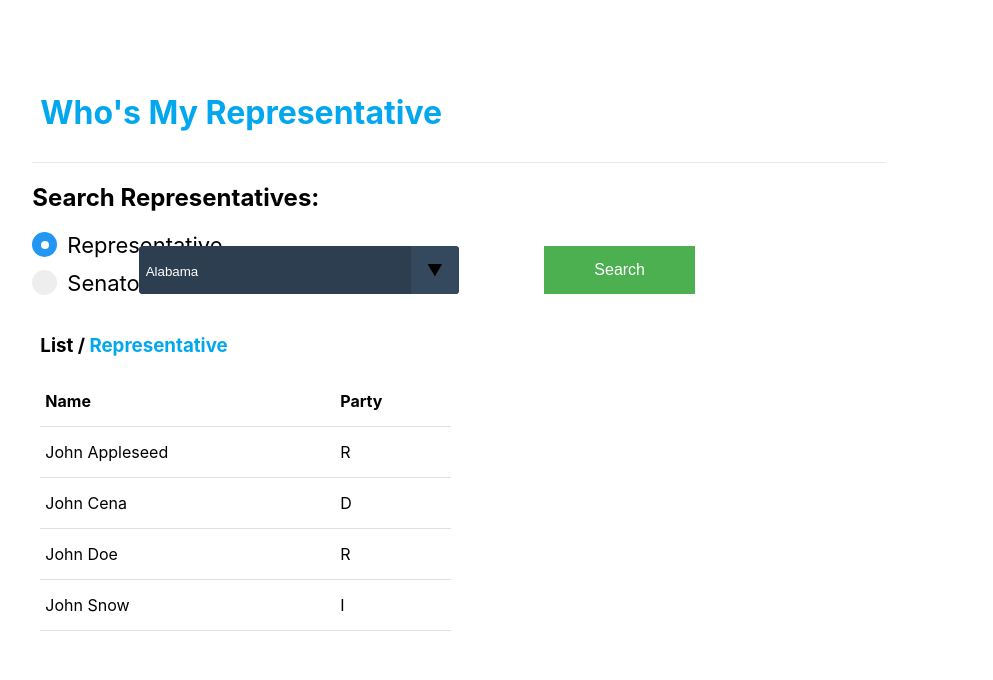
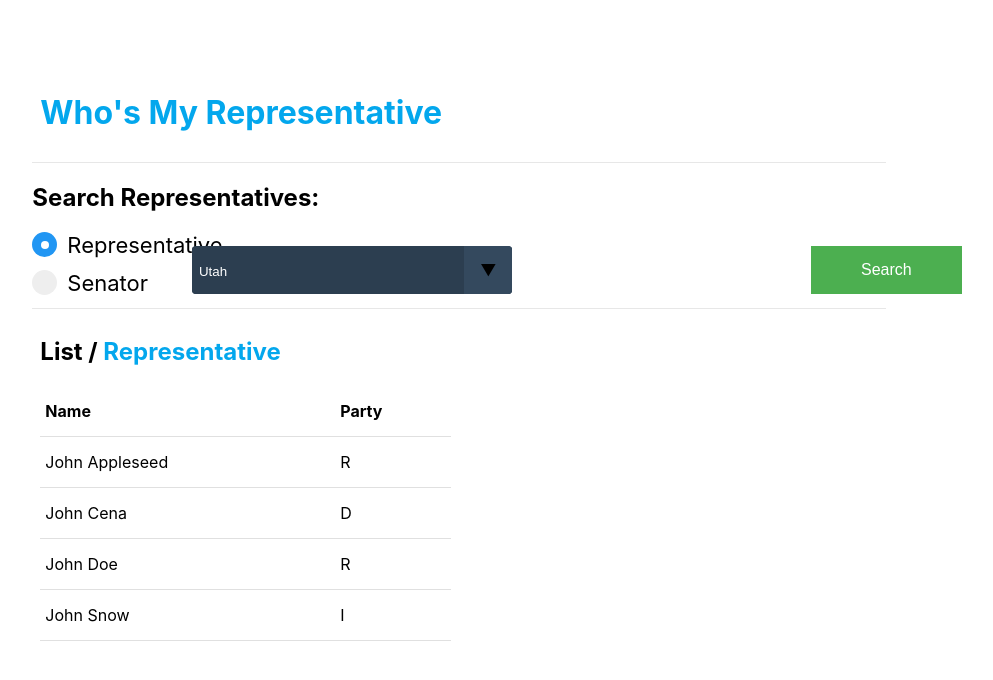
Before and after one commit to JamesRArroyo/grow-representatives, a React (Create React App) app: page / in a window 1280 px wide. Shown: the top 680 px of the page, without its empty margins (181-1174 px from the left). Built offline with nearby package versions, Linux system fonts and the light colour scheme.

Commit message:
Added divider between search and list and added additional styling.

```diff
--- a/src/App.js
+++ b/src/App.js
@@ -30,6 +30,7 @@ class App extends React.Component {
           </div>
           <div className="rep-search">
             <RepresentativeSearch selectedType={this.state.representativeType} search={this.searchReps}></RepresentativeSearch>
+            <Divider></Divider>
           </div>
           <div className="rep-list">
             <RepresentativesList representativeType={this.state.representativeType}></RepresentativesList>
--- a/src/representatives/representatives-list/representatives-list.js
+++ b/src/representatives/representatives-list/representatives-list.js
@@ -14,7 +14,7 @@ class RepresentativesList extends React.Component {
   render() {
     return (
       <div className="container">
-        <h3>List / <b className="primary">{this.props.representativeType}</b></h3>
+        <h2>List / <b className="primary">{this.props.representativeType}</b></h2>
         <Table data={ reps } />
       </div>
     )
--- a/src/representatives/representatives-search/representatives-search.js
+++ b/src/representatives/representatives-search/representatives-search.js
@@ -6,7 +6,7 @@ class RepresentativeSearch extends React.Component {
     super(props);
     this.state = {
       selectedType: this.props.selectedType,
-      selectedState: '',
+      selectedState: 'UT',
       formError: '',
     };
 
--- a/src/representatives/representatives-search/representatives-search.scss
+++ b/src/representatives/representatives-search/representatives-search.scss
@@ -35,11 +35,11 @@
     }
 
     .s-rep-state {
-      grid-column: 3 / span 2;
+      grid-column: 4 / span 2;
     }
 
     .s-actions {
-      grid-column: 6 / span 5;
+      grid-column: 11 / span 2;
     }
   }
 }
```
